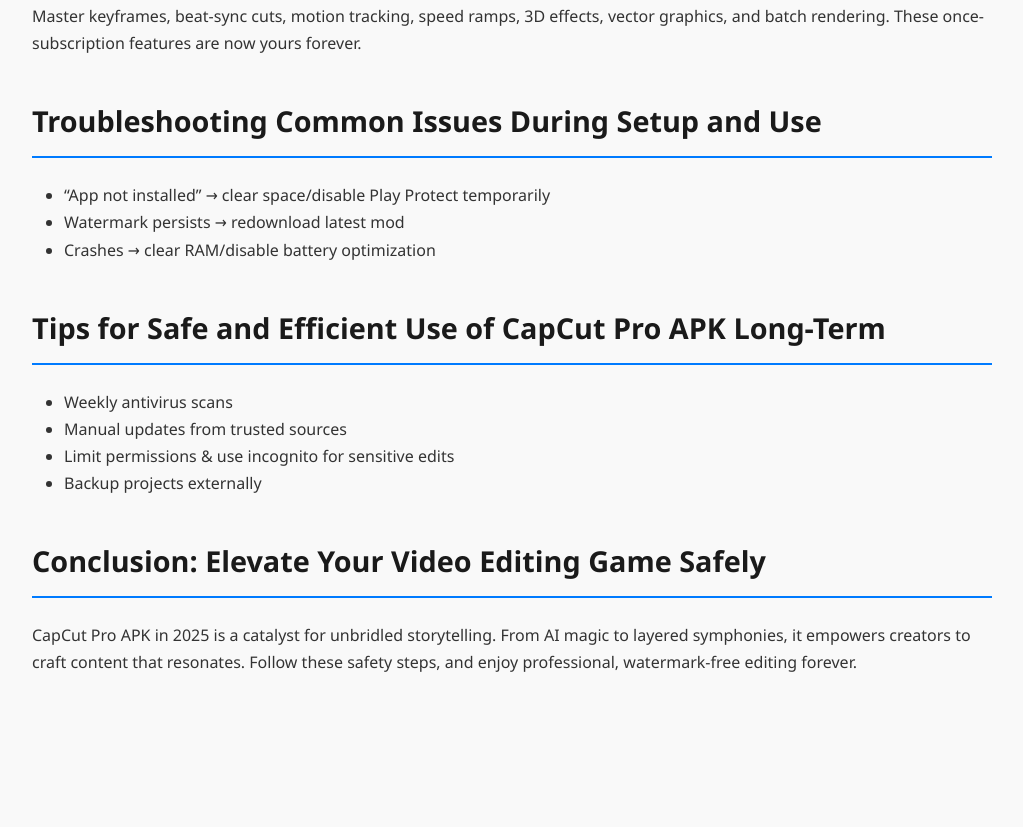
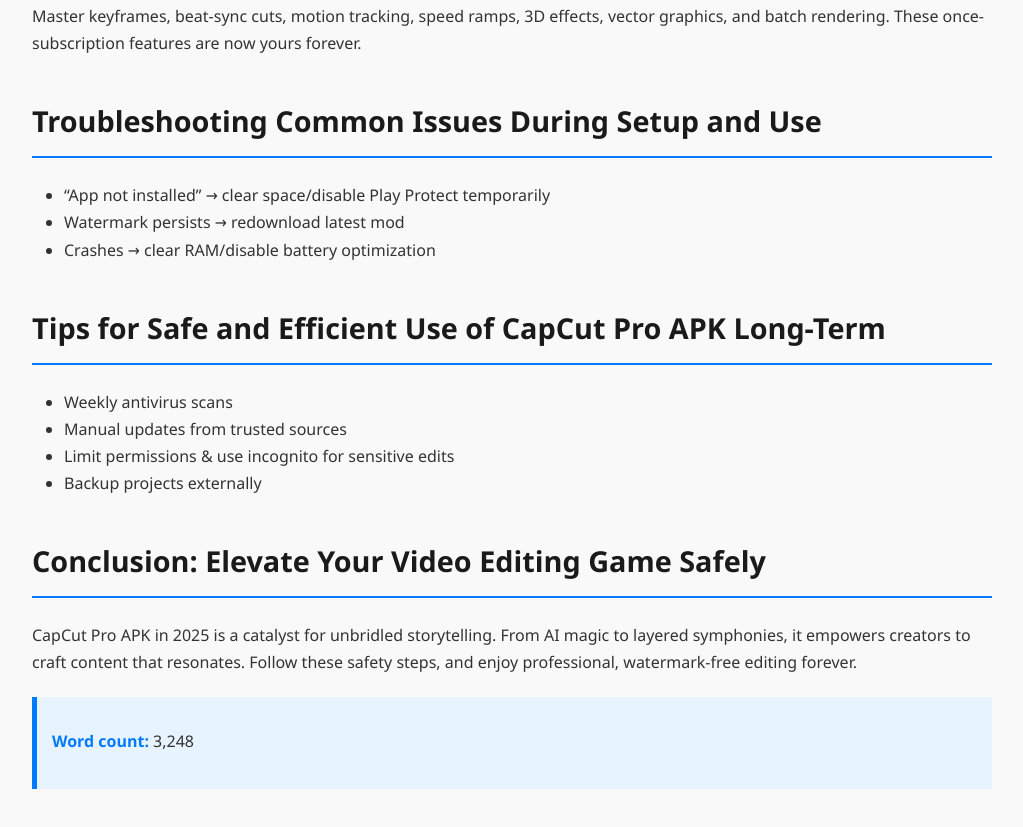
Before and after one commit to jackcooper7182-cmd/capcut-pro-apk, a plain HTML site: page index.html in a window 1280 px wide. Shown: the part 2843-3670 px from the top of the page, without its empty margins (128-1151 px from the left). Before the commit the page ends 3559 px from the top, so only its background shows below. Drawn offline with Linux system fonts and the light colour scheme.

```diff
--- a/index.html
+++ b/index.html
@@ -97,6 +97,9 @@
 <h2>Conclusion: Elevate Your Video Editing Game Safely</h2>
 <p>CapCut Pro APK in 2025 is a catalyst for unbridled storytelling. From AI magic to layered symphonies, it empowers creators to craft content that resonates. Follow these safety steps, and enjoy professional, watermark-free editing forever.</p>
 
+<div class="note">
+    <p><strong>Word count:</strong> 3,248</p>
+</div>
 
 </body>
 </html>
```
